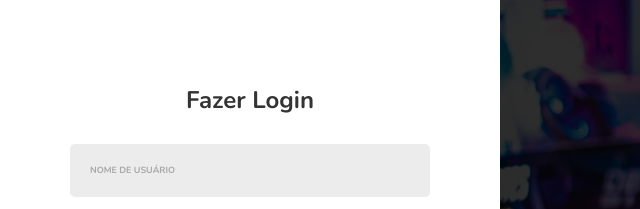
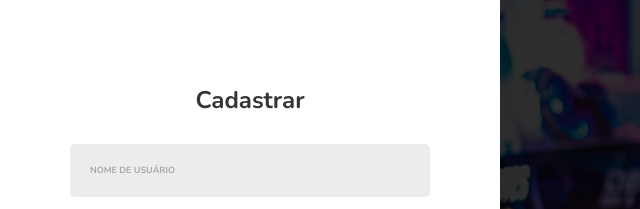
Before and after one commit to deivid0067/pcStats, a plain HTML site: page cadastro.html in a window 1280 px wide. Shown: the part 226-435 px from the top of the page, 0-640 px from the left. Drawn offline with nearby package versions, Linux system fonts and the light colour scheme.

Commit message:
Alterações pequenas na pagina de cadastro

```diff
--- a/cadastro.html
+++ b/cadastro.html
@@ -4,7 +4,7 @@
 <head>
     <meta charset="UTF-8">
     <meta name="viewport" content="width=device-width, initial-scale=1.0">
-    <title>Document</title>
+    <title>Cadastro</title>
     <link rel="stylesheet" href="./css/forms.css">
 </head>
 
@@ -12,7 +12,7 @@
     <main>
         <section class="forms">
             <img src="./img/logoREd.png" class="logo">
-            <h1 class="login-title">Fazer Login</h1>
+            <h1 class="login-title">Cadastrar</h1>
 
             <label class="input_login">
                 <span>Nome de usuário</span>
```
Also changed, not shown: login.html (+1 -1 lines).
